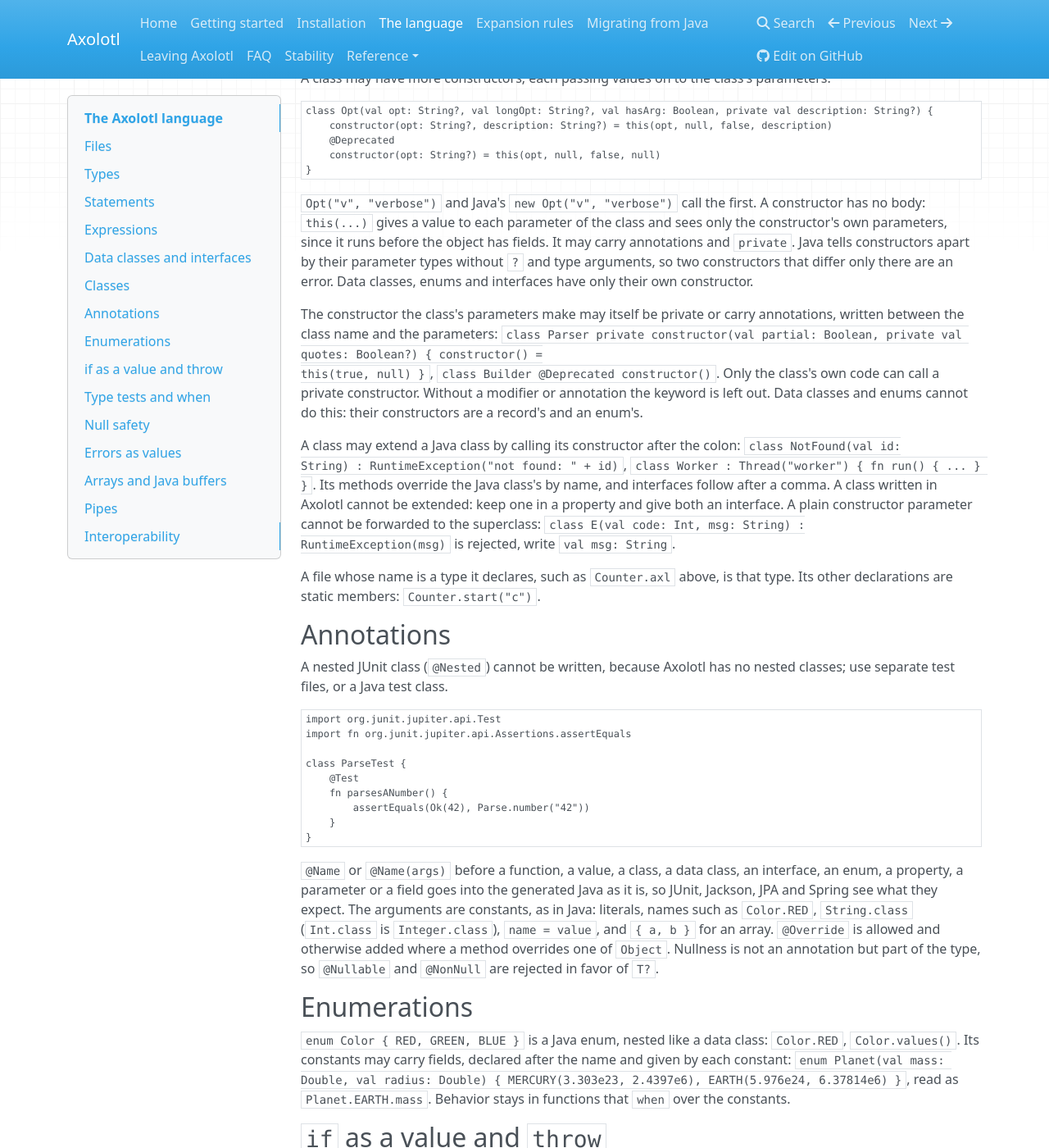
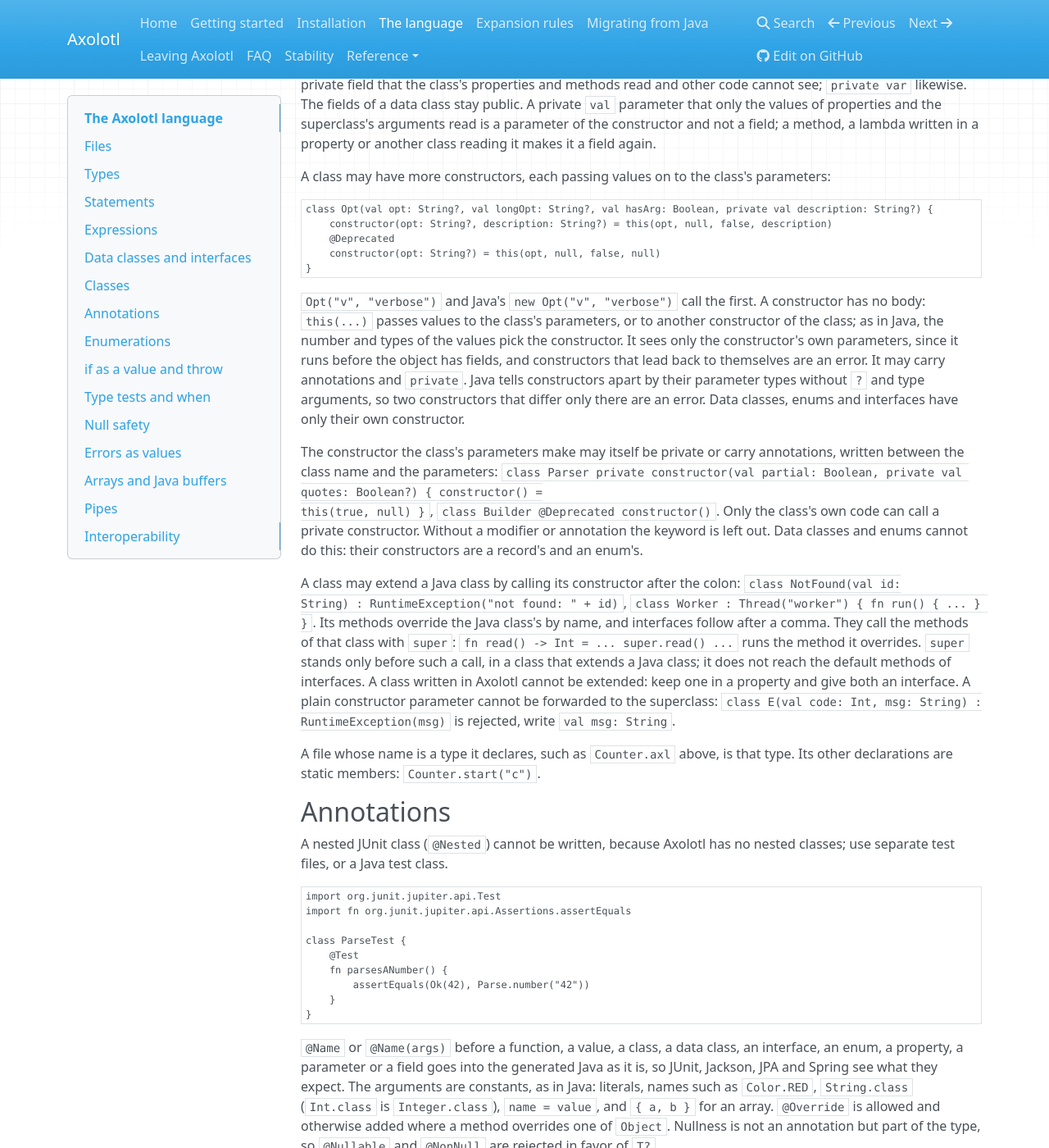
Before and after one commit to k1ngmang/axolotl-lang, an MkDocs documentation site: the page built from docs/language.md, in a window 1280 px wide and 1400 px high, scrolled down 4376 px. Shown: the whole window at 82% size. Built offline with MkDocs 1.6.1, drawn with Linux system fonts in a browser that asks for light colours; nearby versions of some CDN libraries; some of the changed text lies outside the part shown.

Commit message:
Document enum methods, unnamed use, constructor chains, super calls and the Commons CSV fixes

````diff
--- a/docs/language.md
+++ b/docs/language.md
@@ -42,7 +42,11 @@ takes precedence over them.
 the wrapper classes. Every other name is a Java type: `String`, `List<Int>`, `java.util.Map<String, Int>`.
 `T?` allows `null`; `T` does not. Nullness is checked by NullAway in JSpecify mode. `Class<*>` and
 `List<*>` are Java's `Class<?>` and `List<?>`: a type argument that is not known.
-A character in single quotes, `'a'`, is a Java `Character`; text in double quotes is a `String`.
+A character in single quotes, `'a'`, is a Java `Character` where a type is written; where the type is inferred it is
+Java's `char`, so `val CR = '\r'` at the top level is a `char` constant for Java callers. `Character(code)` is the
+character with that code, an `Int`, as Java's `(char) code`; it throws `IllegalArgumentException` for a number that is not
+a character code, such as the `-1` of `Reader.read()` at the end. A `Character` is its code where an `Int` is expected:
+`val code: Int = c`. Text in double quotes is a `String`.
 
 A data class, class, interface or function may take type parameters, written after its name:
 
@@ -80,7 +84,8 @@ Axolotl has no bounded wildcards (`? extends T`, `? super T`). A parameter that
 - `use (val reader = Files.newBufferedReader(path)) { ... } else e -> println(e)` opens a resource for the
   block and closes it after, also when the block throws. The `else` handles what opening, the block or
   `close()` throws, a call or a `throw`; it is needed when `close()` declares a checked exception. Without it, the error names the resource whose `close()` throws: `close()` of `BufferedReader` can
-  throw `IOException`.
+  throw `IOException`. `use (hold(lock)) { ... }` holds a resource that the block does not read, such as a lock or a
+  scope; it is closed the same way, and the `else` works as with a name.
 - `for (x in xs) { ... }` goes over a `List`, a `Set`, any `Iterable` or an array. `x` is a `val`.
 - `for (i in 0 until n) { ... }` counts from 0 to n - 1, `for (i in 1..n)` from 1 to n and `for (i in n downTo 0)` down to 0,
   each with an optional `step k`, such as `for (k in -d..d step 2)`. Bounds and step are `Int` or `Long`, and the variable
@@ -213,9 +218,10 @@ class Opt(val opt: String?, val longOpt: String?, val hasArg: Boolean, private v
 }
 ```
 
-`Opt("v", "verbose")` and Java's `new Opt("v", "verbose")` call the first. A constructor has no body: `this(...)` gives a
-value to each parameter of the class and sees only the constructor's own parameters, since it runs before the object has
-fields. It may carry annotations and `private`. Java tells constructors apart by their parameter types without `?` and type
+`Opt("v", "verbose")` and Java's `new Opt("v", "verbose")` call the first. A constructor has no body: `this(...)` passes
+values to the class's parameters, or to another constructor of the class; as in Java, the number and types of the values
+pick the constructor. It sees only the constructor's own parameters, since it runs before the object has fields, and
+constructors that lead back to themselves are an error. It may carry annotations and `private`. Java tells constructors apart by their parameter types without `?` and type
 arguments, so two constructors that differ only there are an error. Data classes, enums and interfaces have only their own
 constructor.
 
@@ -227,7 +233,9 @@ record's and an enum's.
 
 A class may extend a Java class by calling its constructor after the colon: `class NotFound(val id:
 String) : RuntimeException("not found: " + id)`, `class Worker : Thread("worker") { fn run() { ... } }`.
-Its methods override the Java class's by name, and interfaces follow after a comma. A class written in
+Its methods override the Java class's by name, and interfaces follow after a comma. They call the methods of that class
+with `super`: `fn read() -> Int = ... super.read() ...` runs the method it overrides. `super` stands only before such a
+call, in a class that extends a Java class; it does not reach the default methods of interfaces. A class written in
 Axolotl cannot be extended: keep one in a property and give both an interface.
 A plain constructor parameter cannot be forwarded to the superclass: `class E(val code: Int, msg: String) :
 RuntimeException(msg)` is rejected, write `val msg: String`.
@@ -264,7 +272,10 @@ is not an annotation but part of the type, so `@Nullable` and `@NonNull` are rej
 `enum Color { RED, GREEN, BLUE }` is a Java enum, nested like a data class: `Color.RED`,
 `Color.values()`. Its constants may carry fields, declared after the name and given by each constant:
 `enum Planet(val mass: Double, val radius: Double) { MERCURY(3.303e23, 2.4397e6), EARTH(5.976e24, 6.37814e6) }`,
-read as `Planet.EARTH.mass`. Behavior stays in functions that `when` over the constants.
+read as `Planet.EARTH.mass`. Methods follow the constants, after an optional `;`, and read the fields by name; `this` is the constant. After a colon an
+enum implements interfaces: `enum Predefined(val format: String) : Supplier<String> { DEFAULT(","), TDF("\t"); fn get()
+-> String = format }`. Constants have no bodies and every method has one: what differs between the constants is a field.
+The methods every Java enum has, such as `name()` and `ordinal()`, cannot be redefined.
 
 ## `if` as a value and `throw`
 
@@ -477,7 +488,8 @@ fn doubled(s: String) -> Result<Int, String> {
   `IOException` in the handler, and any other exception is thrown on as it would be without `attempt`, so a checked one
   that the class does not take is an error: `val text = attempt Files.readString(p) else e: IOException -> throw
   UncheckedIOException(e)`. The same holds for the handler and the exits of an `attempt` statement and for the `else` of
-  `use`. Without a class, the handler takes any `Exception`.
+  `use`. Without a class, the handler takes any `Exception`. A typed handler catches its class also where the code does not
+  declare it, on a line of its own as in a value, since Axolotl code passes checked exceptions on undeclared.
 - `==` on strings, data classes and other values that define their own equality is an error: it would
   compare the objects, not their values; write `a.equals(b)`. `==` on numbers, booleans and enum constants
   compares the values, also for numbers taken from a collection, such as `xs.get(0) == xs.get(1)` on a
````
Also changed, not shown: CHANGELOG.md (+11 -0 lines), docs/decisions.md (+9 -4 lines).
